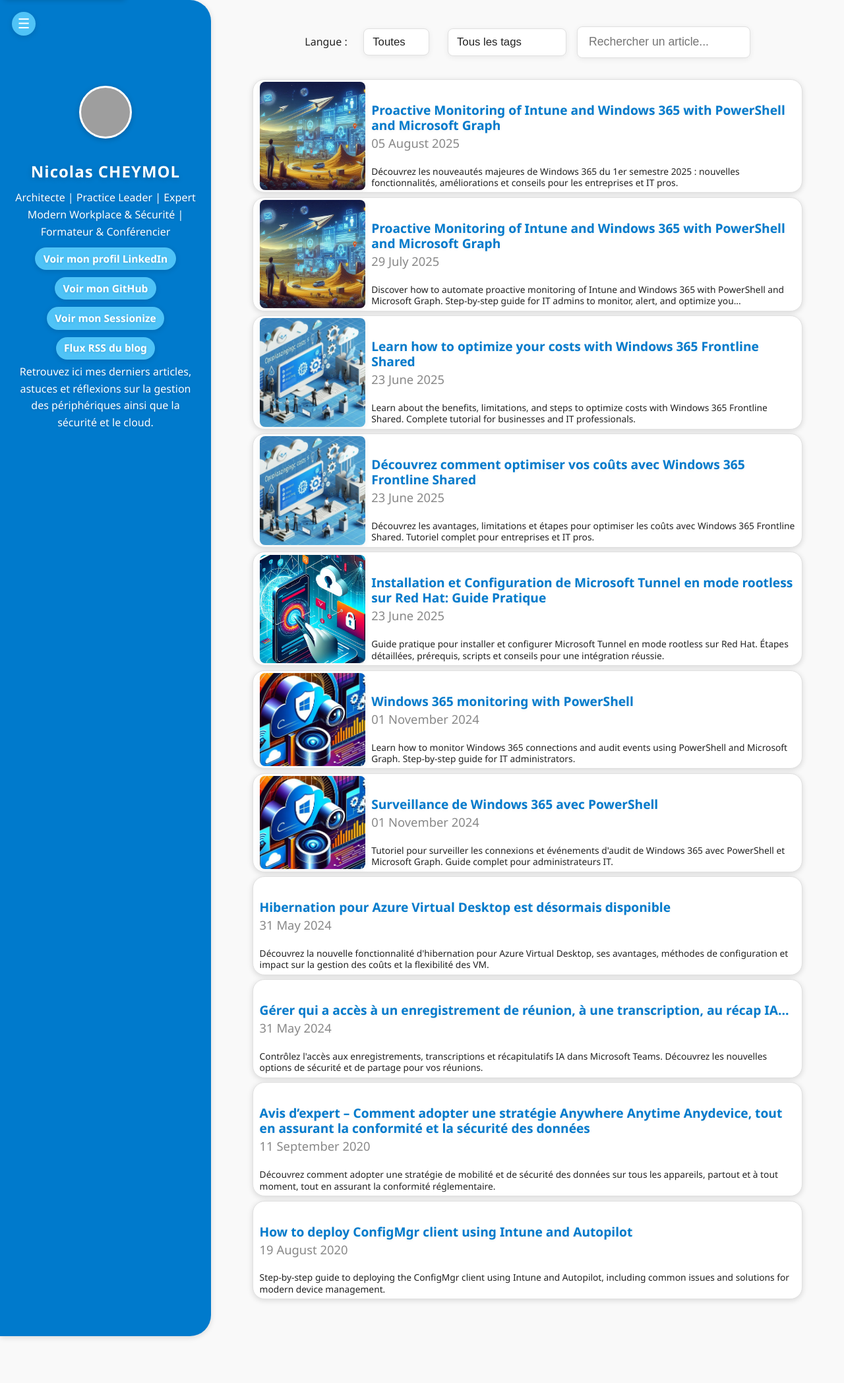
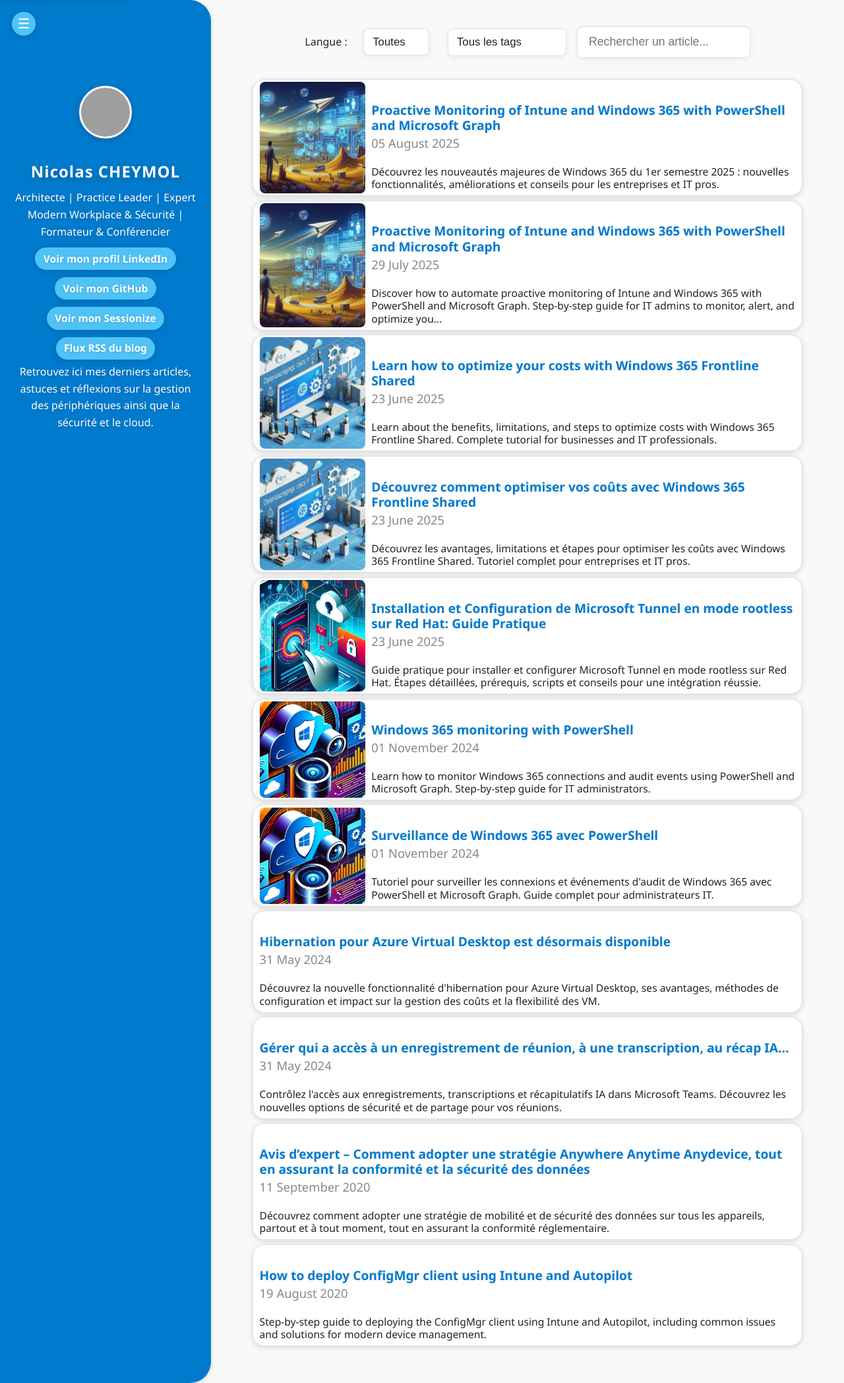
Before and after one commit to ncheymol/ncheymol.github.io, a Jekyll site: the page built from index.markdown, in a window 1280 px wide. Shown: the whole page at 66% size. Built offline with Jekyll 4.4.1, drawn with Linux system fonts in a browser that asks for light colours; grey boxes are pictures that could not be loaded.

Commit message:
font size

```diff
--- a/assets/css/main.css
+++ b/assets/css/main.css
@@ -224,13 +224,13 @@
 
 .post-date {
   color: var(--text-light);
-  font-size: 0.55em;
+  font-size: 0.45em;
   margin-bottom: 0.05em;
 }
 
 .post-desc {
   margin-top: 0.02em;
-  font-size: 0.75em;
+  font-size: 0.85em;
   color: var(--text);
   line-height: 1.25;
 }
```
